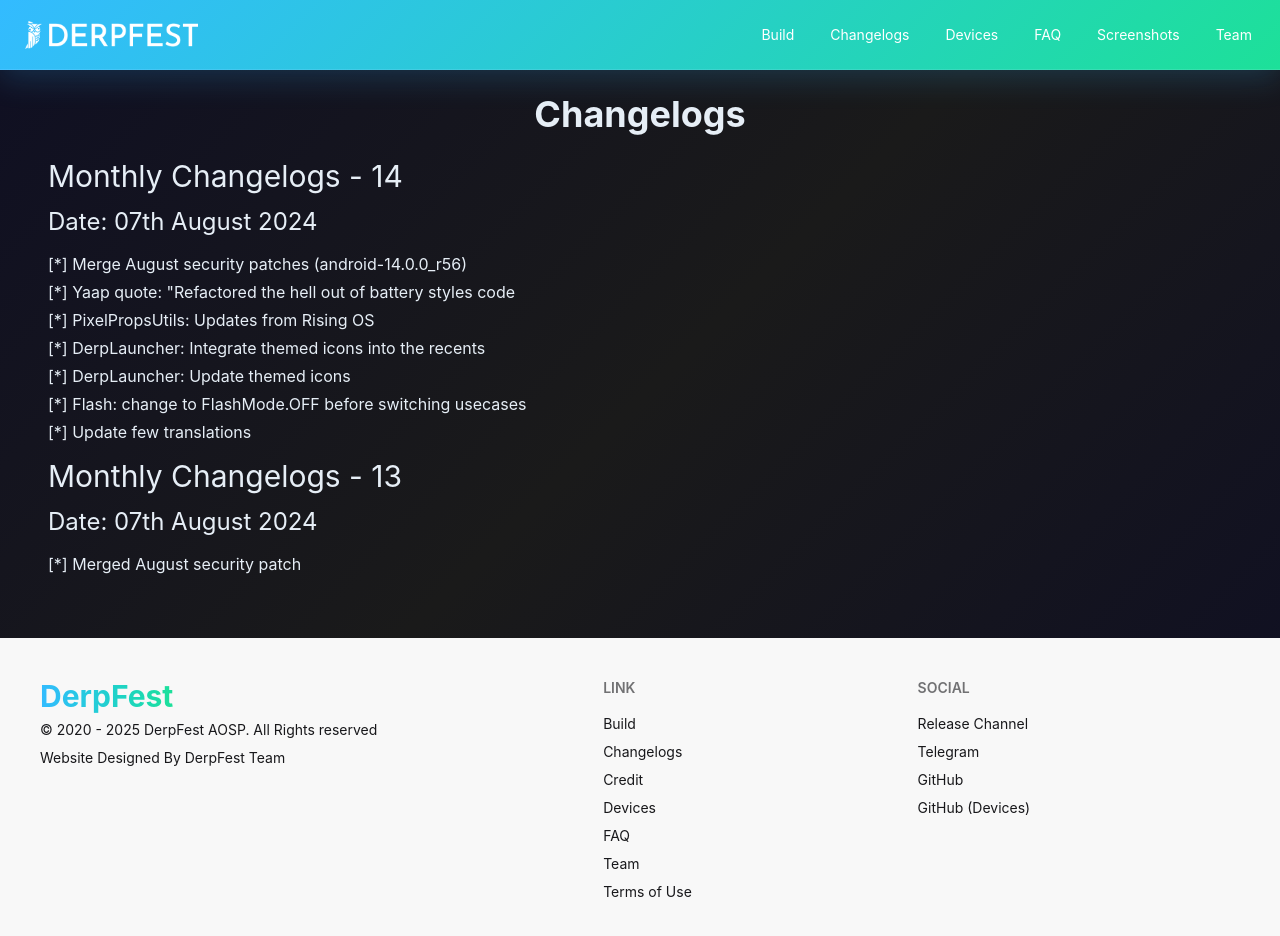
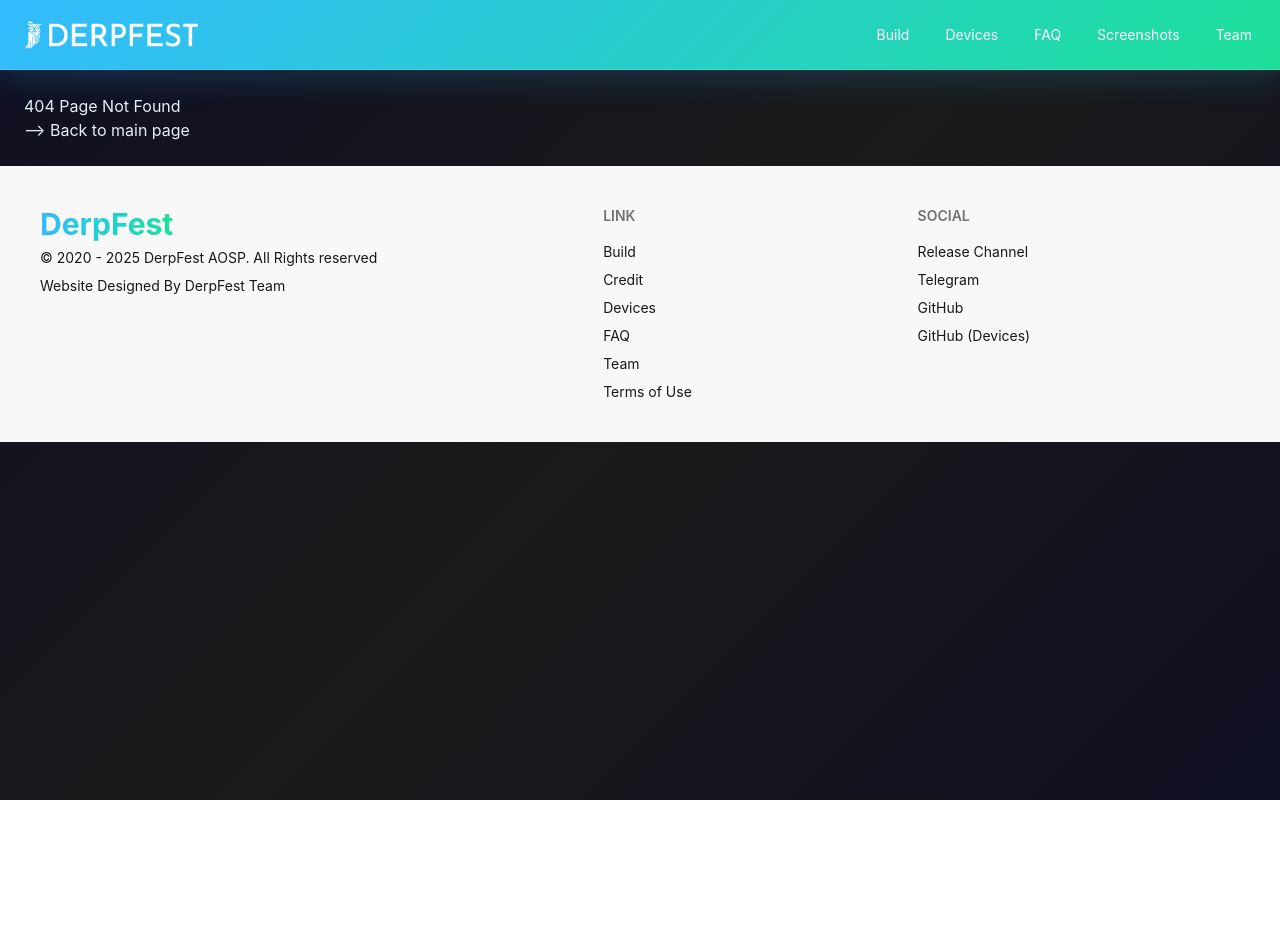
Before and after one commit to DerpFest-AOSP/DerpSite, a React (Vite) app: page /changelogs in a window 1280 px wide. Shown: the top 936 px of the page. After the commit the page ends 800 px from the top, so only its background shows below. Built offline with nearby package versions, Linux system fonts and the light colour scheme.

Commit message:
DerpSite: Remove changelogs page, navbar and footer links

```diff
--- a/src/App.jsx
+++ b/src/App.jsx
@@ -4,7 +4,6 @@
 import Navbar from './components/js/Navbar'
 import Footer from './components/js/Footer'
 import Build from './pages/Build'
-import Changelogs from './pages/Changelogs'
 import Credit from './pages/Credit'
 import Devices from './pages/Devices'
 import FAQ from './pages/FAQ'
@@ -40,7 +39,6 @@
       <Routes>
         <Route path="/" element={<Home />} />
         <Route path="/build" element={<Build />} />
-        <Route path="/changelogs" element={<Changelogs />} />
         <Route path="/credit" element={<Credit />} />
         <Route path="/devices" element={<Devices />} />
         <Route path="/faq" element={<FAQ />} />
--- a/src/components/js/Footer.jsx
+++ b/src/components/js/Footer.jsx
@@ -17,7 +17,6 @@
             <nav>
                <h6 className="footer-title">Link</h6>
                <Link to="/build">Build</Link>
-               <Link to="/changelogs">Changelogs</Link>
                <Link to="/credit">Credit</Link>
                <Link to="/devices">Devices</Link>
                <Link to="/faq">FAQ</Link>
--- a/src/components/js/Navbar.jsx
+++ b/src/components/js/Navbar.jsx
@@ -31,7 +31,6 @@
   // Animation delays for menu items
   const menuItems = [
     { title: 'Build', path: '/build' },
-    { title: 'Changelogs', path: '/changelogs' },
     { title: 'Devices', path: '/devices' },
     { title: 'FAQ', path: '/faq' },
     { title: 'Screenshots', path: '/screenshots' },
--- a/src/pages/Changelogs.jsx
+++ /dev/null
@@ -1,28 +0,0 @@
-const Changelogs = () => {
-   return (
-      <div className="py-6">
-         <h1 className="text-4xl text-center font-bold">Changelogs</h1>
-         <div className="p-6 md:px-12 px-6 leading-7">
-            <div className="mb-3">
-               <h2 className="text-3xl mb-3">Monthly Changelogs - 14</h2>
-               <h4 className="text-2xl mb-3">Date: 07th August 2024</h4>
-               [*] Merge August security patches (android-14.0.0_r56) <br />
-               [*] Yaap quote: "Refactored the hell out of battery styles code <br />
-               [*] PixelPropsUtils: Updates from Rising OS <br />
-               [*] DerpLauncher: Integrate themed icons into the recents <br />
-               [*] DerpLauncher: Update themed icons <br />
-               [*] Flash: change to FlashMode.OFF before switching usecases <br />
-               [*] Update few translations <br />
-            </div>
-
-            <div className="mb-3">
-               <h2 className="text-3xl mb-3">Monthly Changelogs - 13</h2>
-               <h4 className="text-2xl mb-3">Date: 07th August 2024</h4>
-               [*] Merged August security patch <br />
-            </div>
-         </div>
-      </div>
-   );
-};
-
-export default Changelogs;
```
